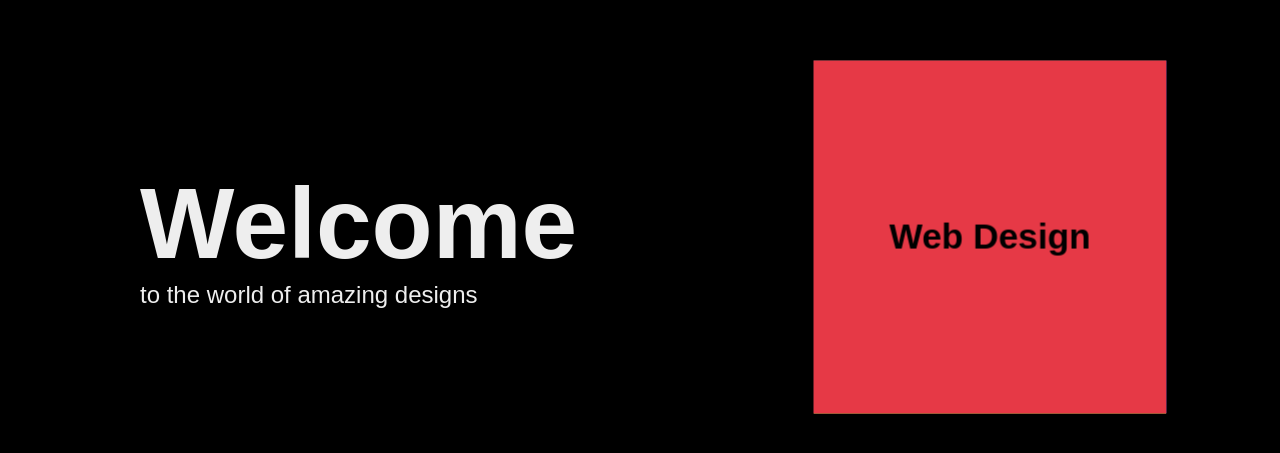
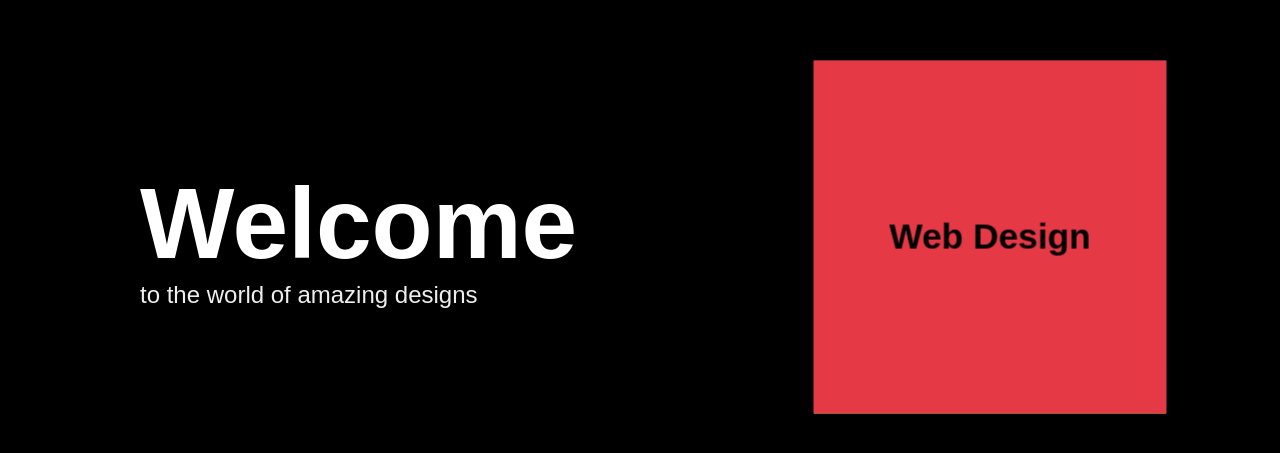
Before and after one commit to Jadslog/07-3DCube, a plain HTML site: page index.html in a window 1280 px wide. Shown: the part 163-616 px from the top of the page. Drawn offline with Linux system fonts and the light colour scheme.

Commit message:
update style

```diff
--- a/style.css
+++ b/style.css
@@ -27,7 +27,7 @@ header {
 header h1 {
     margin: 0;
     font-size: 100px;
-    color: 100px;
+    color: #fff;
 }
 
 header .sub-heading {
```
